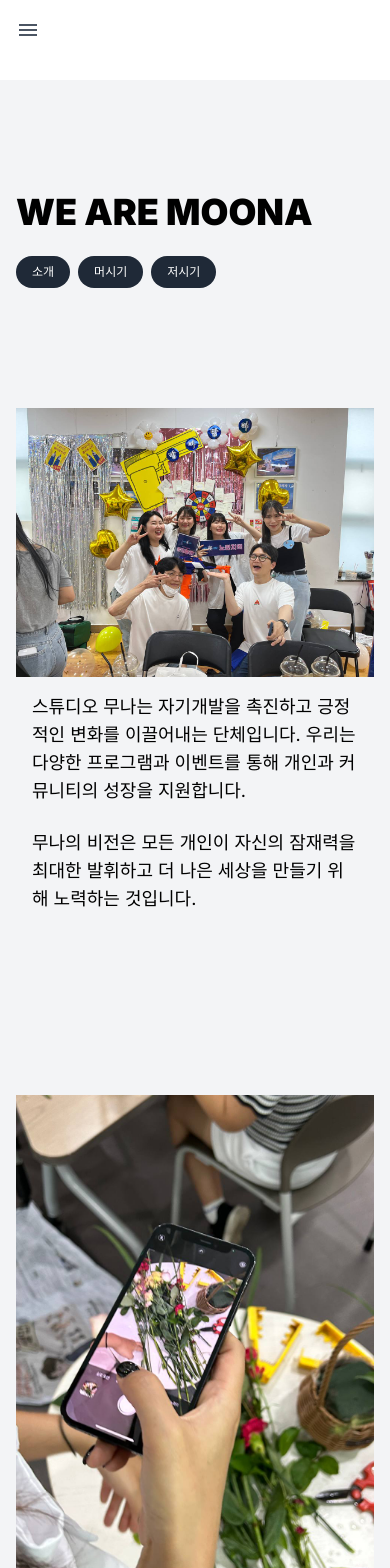
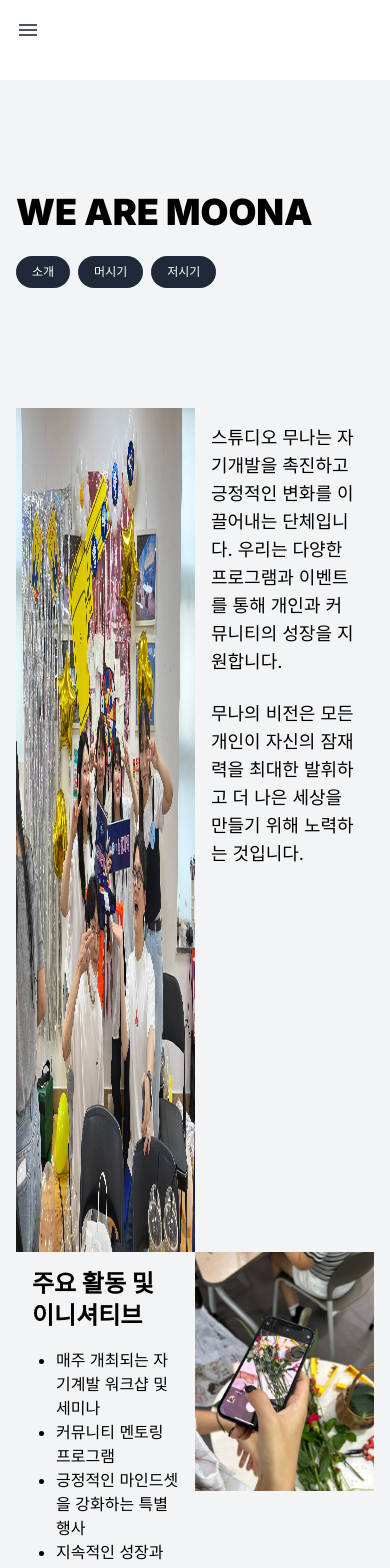
Before and after one commit to guswjd6476/studiomuna, a Next.js app: page /Company in a window 390 px wide. Shown: the top 1568 px of the page. Built offline with nearby package versions, Linux system fonts and the light colour scheme.

Commit message:
작업 중인 변경사항 저장

```diff
--- a/src/pages/Company.tsx
+++ b/src/pages/Company.tsx
@@ -11,11 +11,11 @@ export default function Company() {
             <InnerHead title={'WE ARE MOONA'} array={array} />
 
             <div className=" mx-auto">
-                <div className="md:flex md:h-screen ">
-                    <div className="md:w-3/6">
+                <div className="flex h-screen ">
+                    <div className="w-3/6">
                         <img className="h-full w-auto " src="/main_1.jpg" alt="스튜디오 무나 이미지" />
                     </div>
-                    <div className="p-4 md:w-3/6">
+                    <div className="p-4 w-3/6">
                         <p className="text-lg mb-6">
                             스튜디오 무나는 자기개발을 촉진하고 긍정적인 변화를 이끌어내는 단체입니다. 우리는 다양한
                             프로그램과 이벤트를 통해 개인과 커뮤니티의 성장을 지원합니다.
@@ -27,8 +27,8 @@ export default function Company() {
                         </p>
                     </div>
                 </div>
-                <div className="flex flex-col md:flex-row h-screen flex-col-reverse">
-                    <div className="md:w-1/2 p-4 md:order-1">
+                <div className="flex h-screen">
+                    <div className="w-3/6 p-4">
                         <h3 className="text-2xl font-bold mb-4">주요 활동 및 이니셔티브</h3>
                         <ul className="list-disc pl-6 mb-6">
                             <li>매주 개최되는 자기계발 워크샵 및 세미나</li>
@@ -37,8 +37,8 @@ export default function Company() {
                             <li>지속적인 성장과 배움에 중점을 둔 온라인 콘텐츠 제공</li>
                         </ul>
                     </div>
-                    <div className="md:w-1/2 overflow-hidden md:order-2">
-                        <img className="w-full h-auto md:h-full" src="/main_2.jpg" alt="스튜디오 무나 이미지" />
+                    <div className="w-3/6 overflow-hidden">
+                        <img className="w-full h-fit" src="/main_2.jpg" alt="스튜디오 무나 이미지" />
                     </div>
                 </div>
 
```
